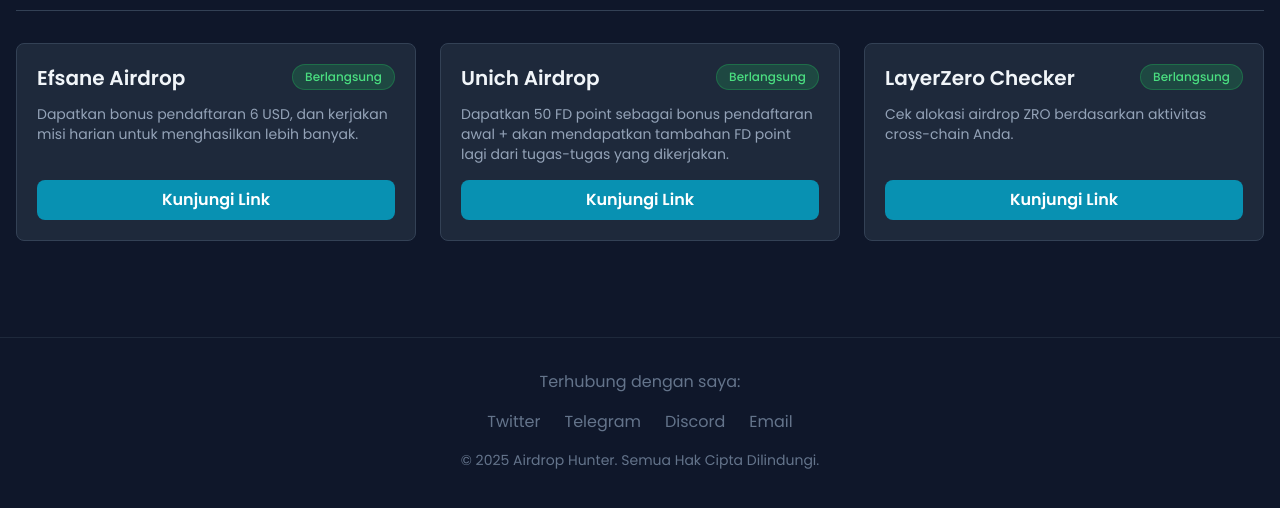
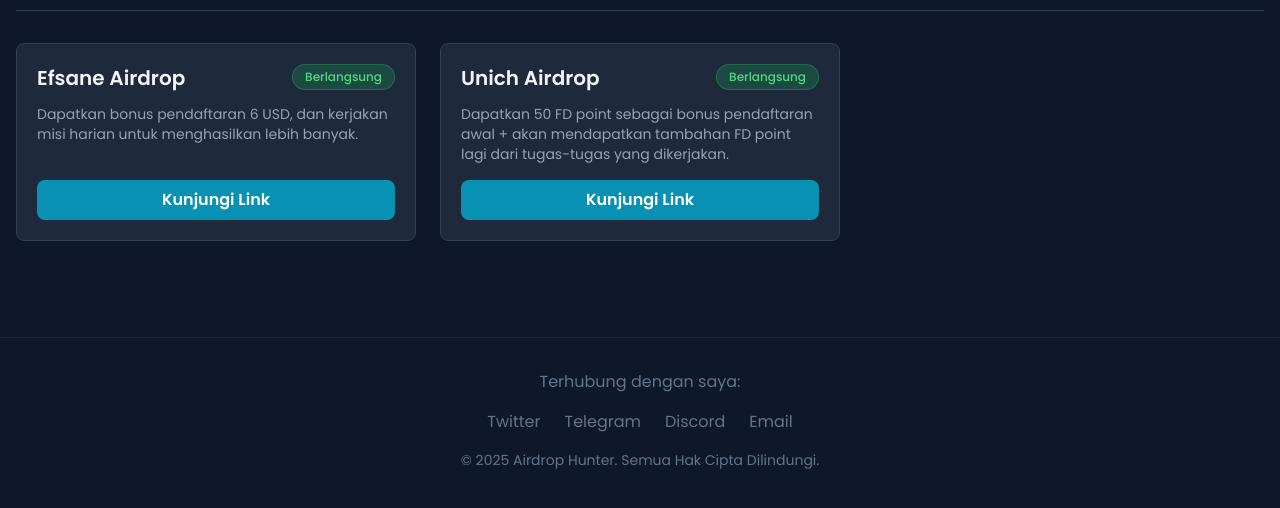
Before and after one commit to invictor-314/AirdropHunter, a plain HTML site: page index.html in a window 1280 px wide. Shown: the part 80-588 px from the top of the page. Drawn offline with nearby package versions, Linux system fonts and the light colour scheme.

Commit message:
Update index.html

```diff
--- a/index.html
+++ b/index.html
@@ -116,13 +116,6 @@
                 link: "https://unich.com/en/airdrop/sign-up?ref=eWJLyeBOn9",
                 description: "Dapatkan 50 FD point sebagai bonus pendaftaran awal + akan mendapatkan tambahan FD point lagi dari tugas-tugas yang dikerjakan.",
                 status: "Berlangsung" // <-- Ubah di sini
-            },
-            {
-                id: 3,
-                name: "LayerZero Checker",
-                link: "https://layerzero.foundation/check",
-                description: "Cek alokasi airdrop ZRO berdasarkan aktivitas cross-chain Anda.",
-                status: "Berlangsung" // <-- Ubah di sini
             }
 
         ];
```
